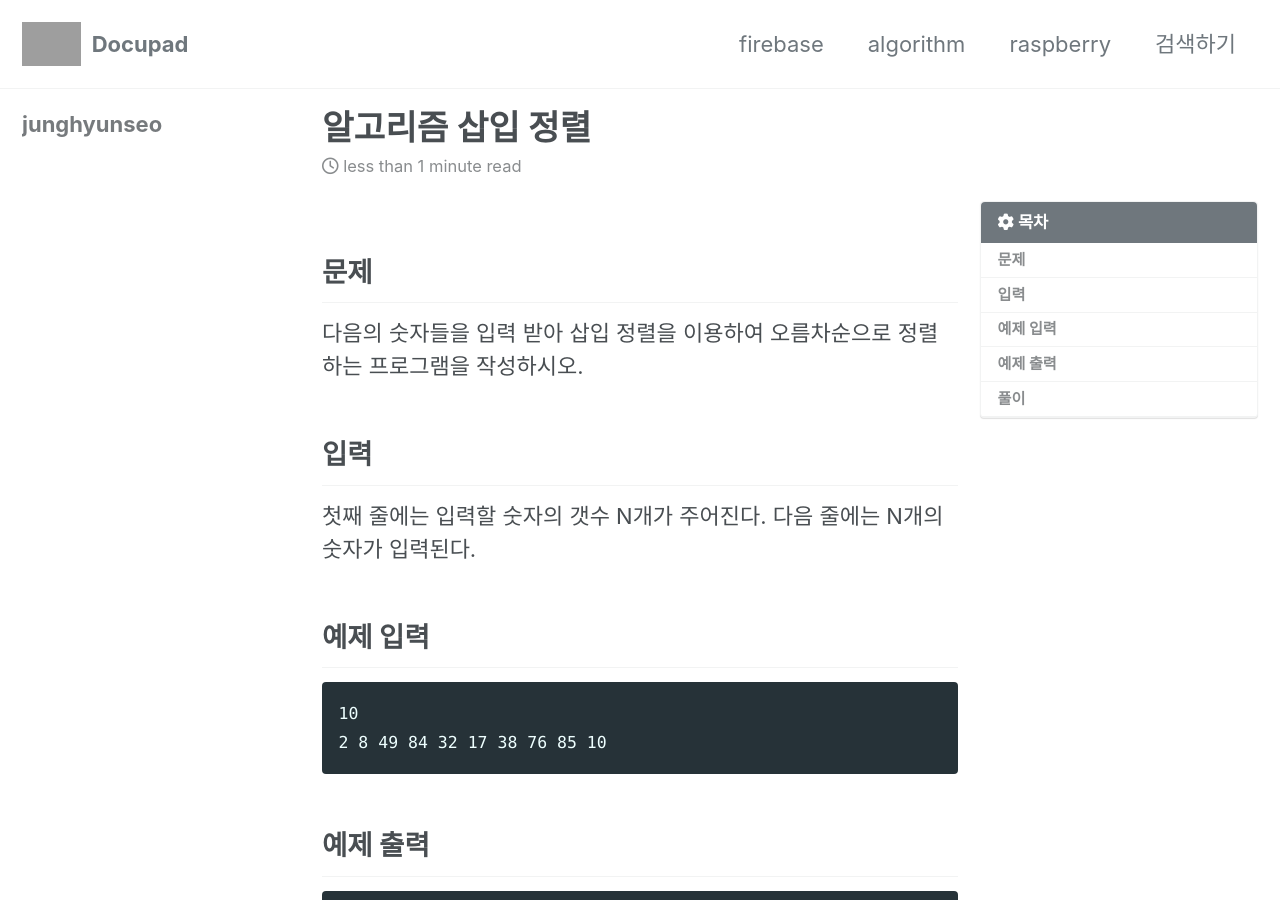
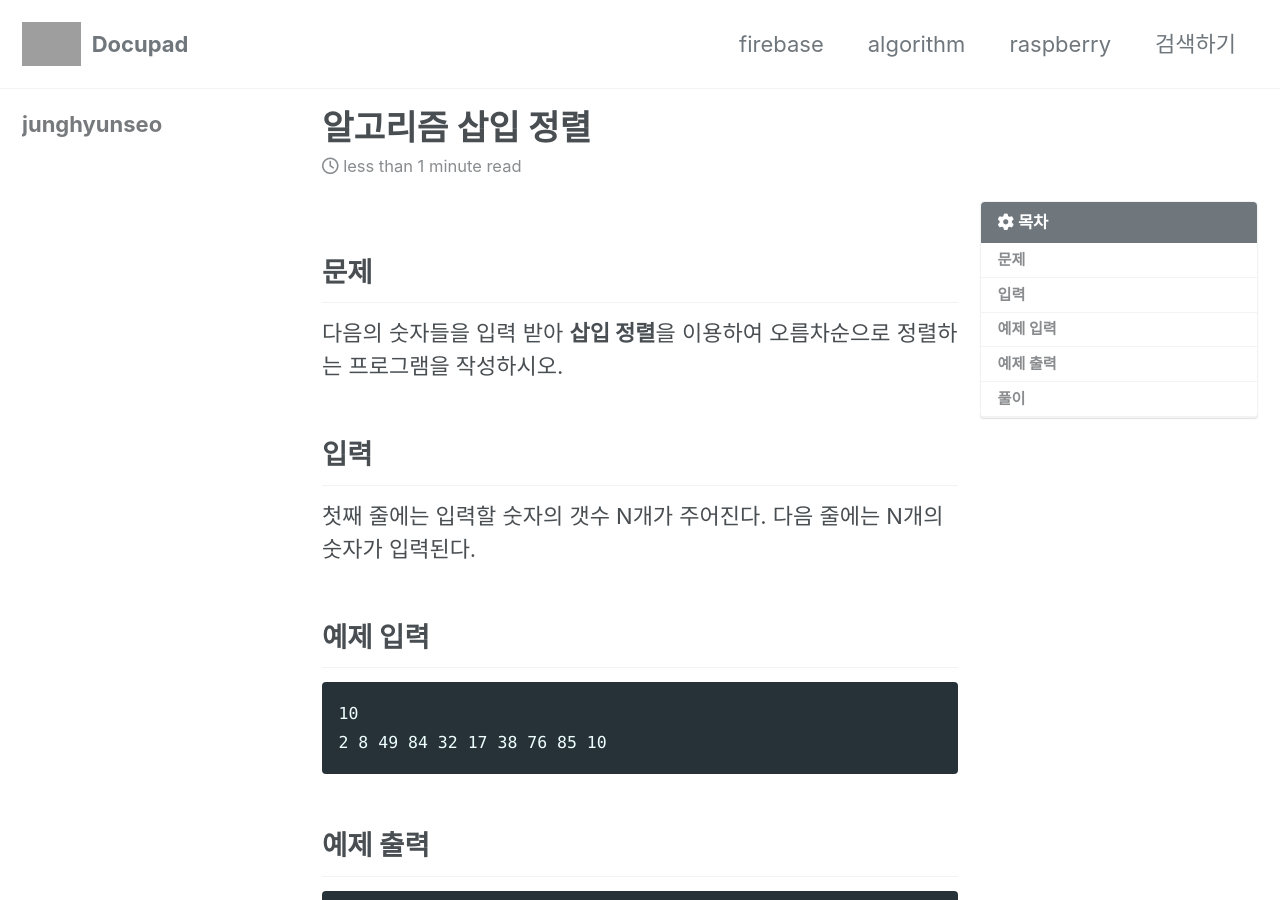
Before and after one commit to junghyunseo0105/docupad, a Jekyll site: the page built from _posts/2019-08-25-알고리즘-삽입-정렬.md, in a window 1280 px wide and 900 px high. Built offline with Jekyll 4.4.1, drawn with Linux system fonts in a browser that asks for light colours; cached includes are drawn as plain includes; nearby versions of some CDN libraries; grey boxes are pictures that could not be loaded.

```diff
--- a/_posts/2019-08-25-알고리즘-삽입-정렬.md
+++ b/_posts/2019-08-25-알고리즘-삽입-정렬.md
@@ -8,7 +8,7 @@ toc_icon: "cog"
 ---
 
 ## 문제
-다음의 숫자들을 입력 받아 삽입 정렬을 이용하여 오름차순으로 정렬하는 프로그램을 작성하시오.
+다음의 숫자들을 입력 받아 **삽입 정렬**을 이용하여 오름차순으로 정렬하는 프로그램을 작성하시오.
 
 ## 입력
 첫째 줄에는 입력할 숫자의 갯수 N개가 주어진다.
```
